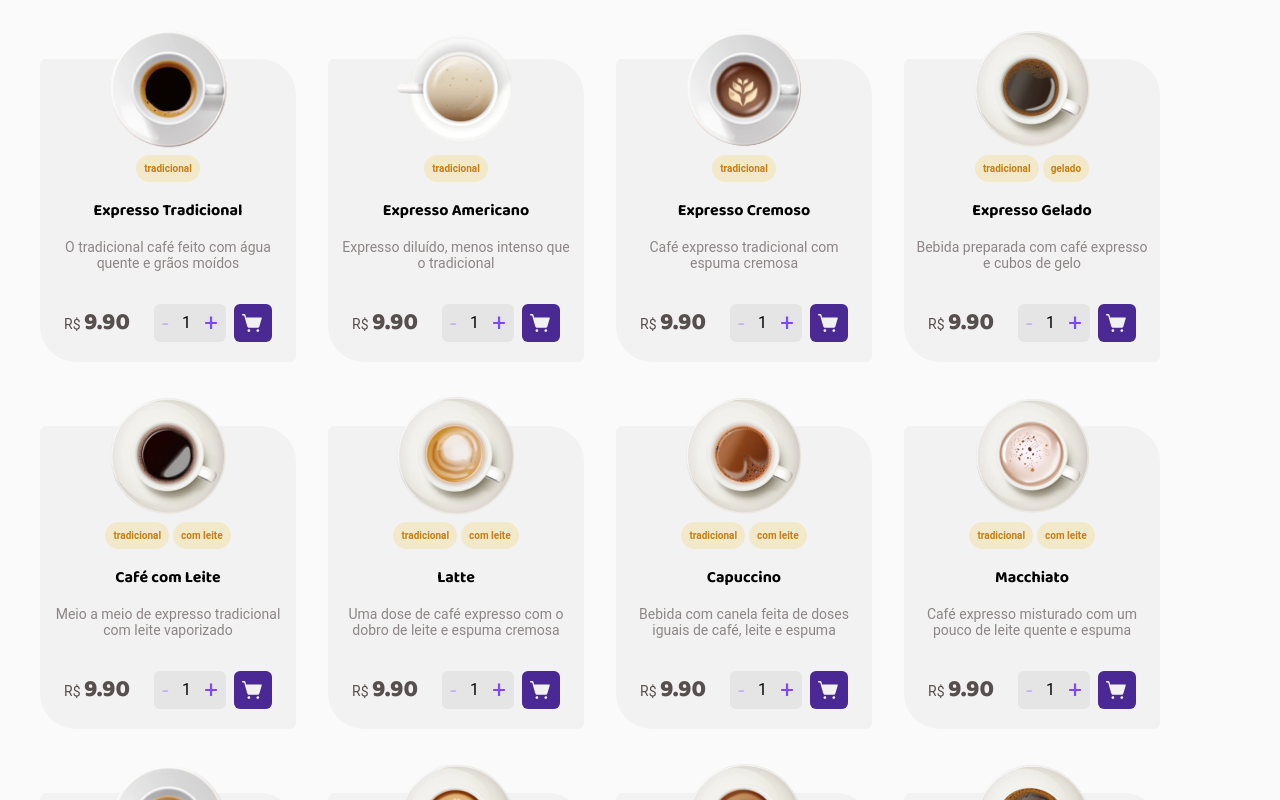
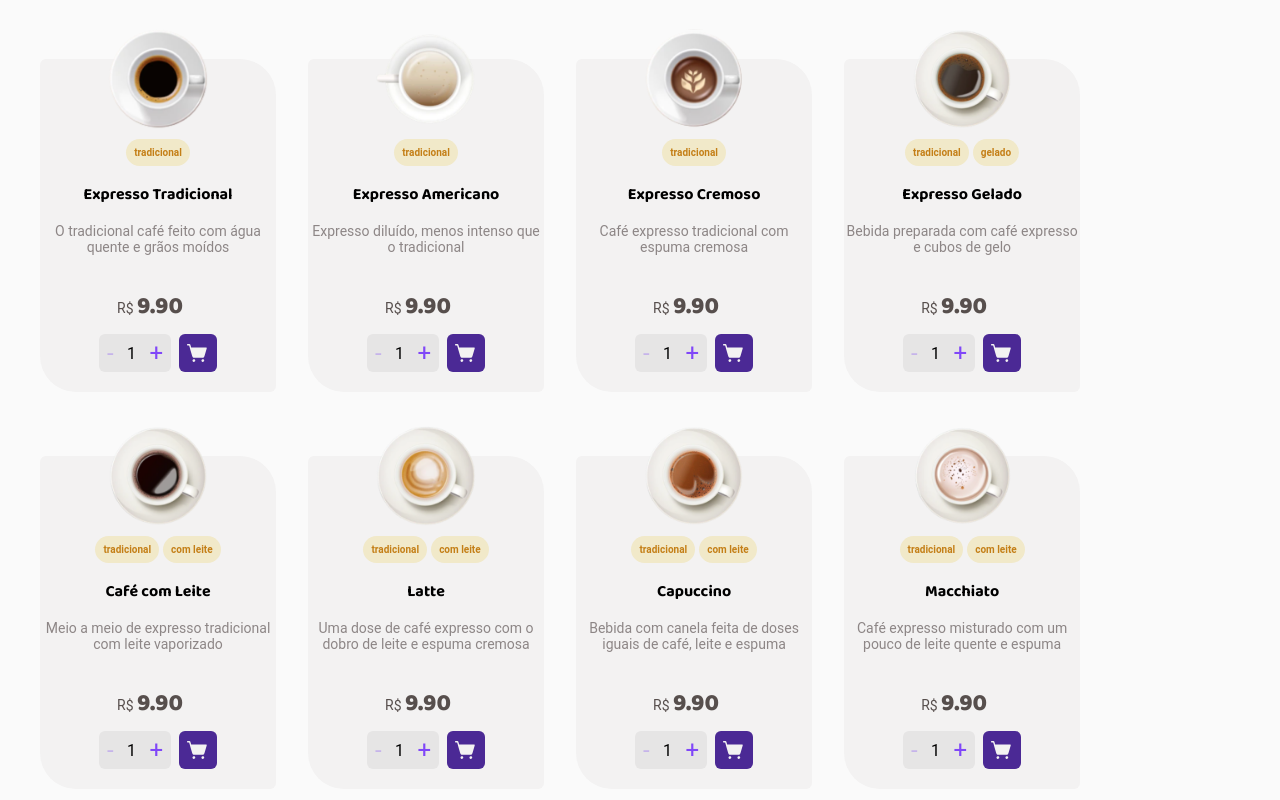
Before and after one commit to beatriizx/ignite-reactjs-coffe-delivery, a React (Vite) app: page / in a window 1280 px wide. Shown: the part 620-1420 px from the top of the page. Built offline with nearby package versions, Linux system fonts and the light colour scheme; data requests are answered from the project's data file.

Commit message:
feat: update product card styles

```diff
--- a/src/components/ProductCard/styles.module.scss
+++ b/src/components/ProductCard/styles.module.scss
@@ -5,7 +5,6 @@
   .cardContent {
     padding-top: 5rem;
     background: var(--brand-gray-100);
-    width: 256px;
     border-radius: 6px 36px 6px 36px;
     display: flex;
     align-items: center;
@@ -24,17 +23,16 @@
         font-size: 0.625rem;
         padding: 0.5rem;
         border-radius: 100px;
-
       }
     }
 
     .productImage {
       position: absolute;
       top: -30px;
+      width: 100px;
     }
 
     .productInfo {
-      margin-top: 1rem;
       display: flex;
       align-items: center;
       justify-content: center;
@@ -60,6 +58,7 @@
       align-items: center;
       justify-content: center;
       gap: 0.5rem;
+      flex-direction: column;
 
       .price {
         font-size: 0.875rem;
```
